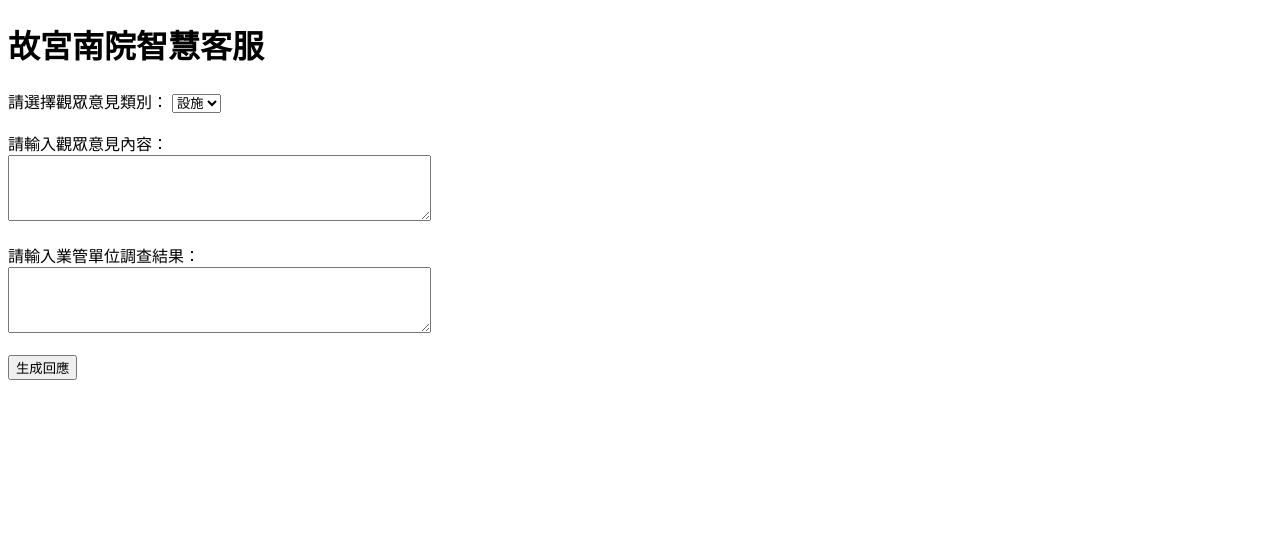
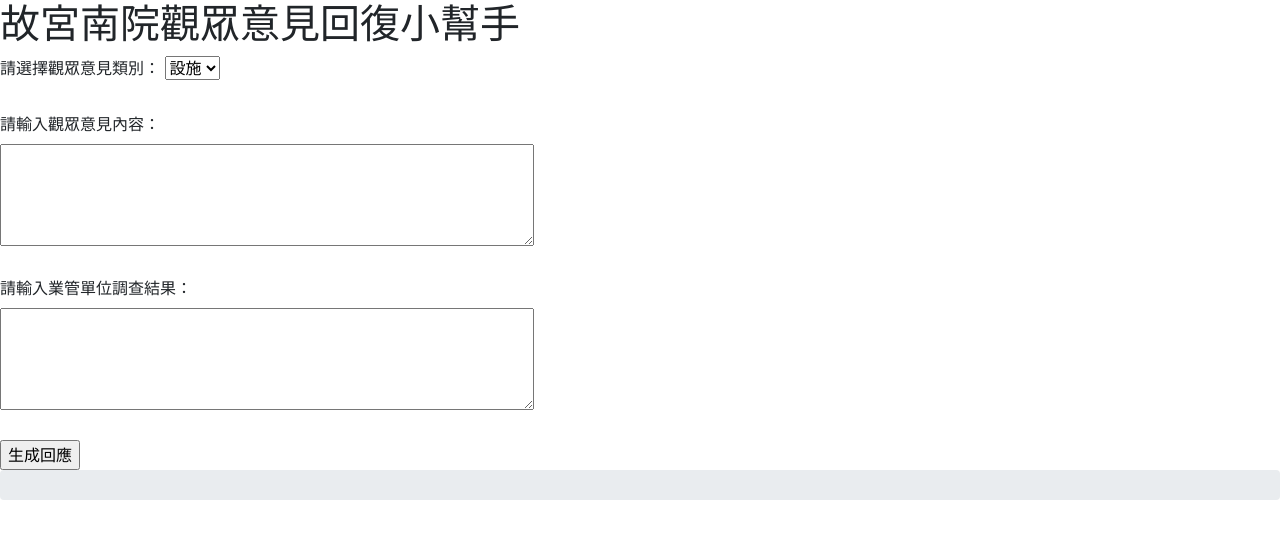
Before and after one commit to iwenchou/npmsbcc, a Flask app: page / in a window 1280 px wide. Shown: the top 539 px of the page. Run offline with Flask 2, Linux system fonts and the light colour scheme; some libraries are stand-ins or nearby versions.

Commit message:
Update index.html

```diff
--- a/templates/index.html
+++ b/templates/index.html
@@ -1,10 +1,41 @@
 <!DOCTYPE html>
 <html>
 <head>
-    <title>故宮南院智慧客服</title>
+    <title>故宮南院觀眾意見回復小幫手</title>
+    <link rel="stylesheet" href="https://maxcdn.bootstrapcdn.com/bootstrap/4.5.2/css/bootstrap.min.css">
+    <script src="https://ajax.googleapis.com/ajax/libs/jquery/3.5.1/jquery.min.js"></script>
+    <script src="https://maxcdn.bootstrapcdn.com/bootstrap/4.5.2/js/bootstrap.min.js"></script>
+</head>
+
+<body>
+    <h1>故宮南院觀眾意見回復小幫手</h1>
+    <form method="POST" action="/generate_response" onsubmit="return generateResponse();">
+
+        <label for="category">請選擇觀眾意見類別：</label>
+        <select name="category" id="category">
+            <option value="設施">設施</option>
+            <option value="展覽">展覽</option>
+            <option value="服務">服務</option>
+        </select><br><br>
+        <label for="feedback">請輸入觀眾意見內容：</label><br>
+        <textarea name="feedback" id="feedback" rows="4" cols="50"></textarea><br><br>
+        <label for="investigation">請輸入業管單位調查結果：</label><br>
+        <textarea name="investigation" id="investigation" rows="4" cols="50"></textarea><br><br>
+        <input type="submit" value="生成回應">
+    </form>
+    <div class="progress" style="height: 30px;">
+        <div class="progress-bar" role="progressbar" style="width: 0%;" aria-valuenow="0" aria-valuemin="0" aria-valuemax="100">0%</div>
+    </div>
+
+    <div id="response-container"></div>
+
+    <script src="https://ajax.googleapis.com/ajax/libs/jquery/3.5.1/jquery.min.js"></script>
+    <script src="https://maxcdn.bootstrapcdn.com/bootstrap/4.5.2/js/bootstrap.min.js"></script>
     <script>
         function generateResponse() {
             event.preventDefault();
+
+            updateProgressBar(); // 啟動進度條
 
             var category = document.getElementById("category").value;
             var feedback = document.getElementById("feedback").value;
@@ -31,31 +62,30 @@
                 .then(data => {
                     var responseContainer = document.getElementById("response-container");
                     responseContainer.textContent = data.chat_history[data.chat_history.length - 1].content;
+                    clearInterval(interval); // 停止進度條更新
                 })
                 .catch(error => {
                     console.log("There was a problem with the fetch operation:", error.message);
+                    alert("很抱歉，目前無法生成回應。請稍後再試。");
                 });
 
             return false;
         }
+
+        function updateProgressBar() {
+            let progressBar = $(".progress-bar");
+            let width = 0;
+            interval = setInterval(function() { // 注意：這裡我們移除了 let，使 interval 成為全局變量
+                width += 5;
+                progressBar.css("width", width + "%");
+                progressBar.text(width + "%");
+
+                if (width >= 100) {
+                    clearInterval(interval);
+                }
+            }, 750); // 每750毫秒更新一次
+        }
     </script>
-</head>
-<body>
-    <h1>故宮南院智慧客服</h1>
-    <form method="POST" action="/generate_response" onsubmit="return generateResponse();">
+</body>
 
-        <label for="category">請選擇觀眾意見類別：</label>
-        <select name="category" id="category">
-            <option value="設施">設施</option>
-            <option value="展覽">展覽</option>
-            <option value="服務">服務</option>
-        </select><br><br>
-        <label for="feedback">請輸入觀眾意見內容：</label><br>
-        <textarea name="feedback" id="feedback" rows="4" cols="50"></textarea><br><br>
-        <label for="investigation">請輸入業管單位調查結果：</label><br>
-        <textarea name="investigation" id="investigation" rows="4" cols="50"></textarea><br><br>
-        <input type="submit" value="生成回應" onclick="generateResponse(); return false;">
-    </form>
-    <div id="response-container"></div>
-</body>
 </html>
```
Lines whose indentation alone changed are shown as unchanged.
